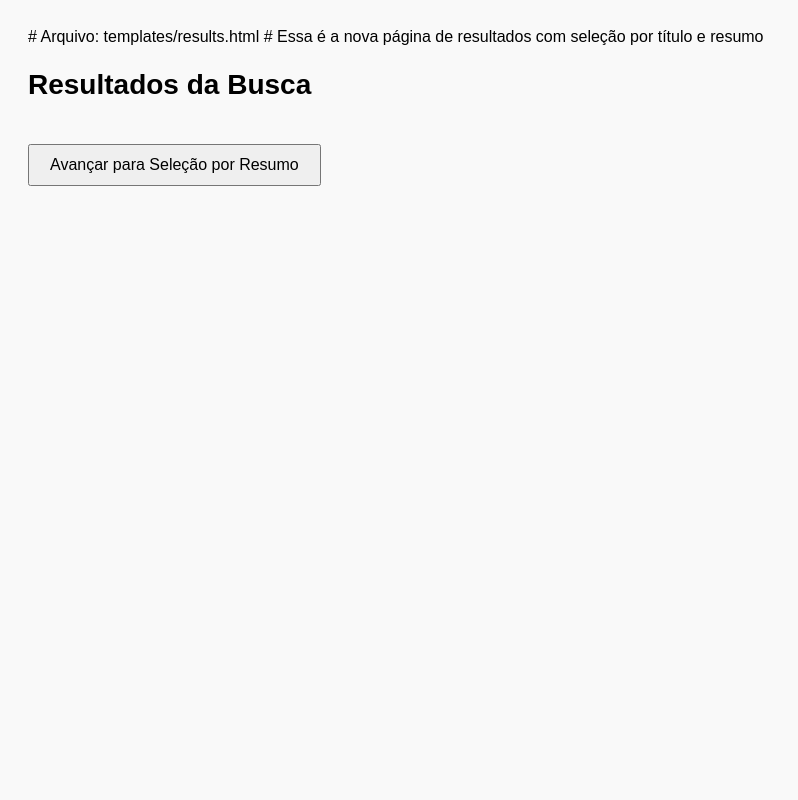
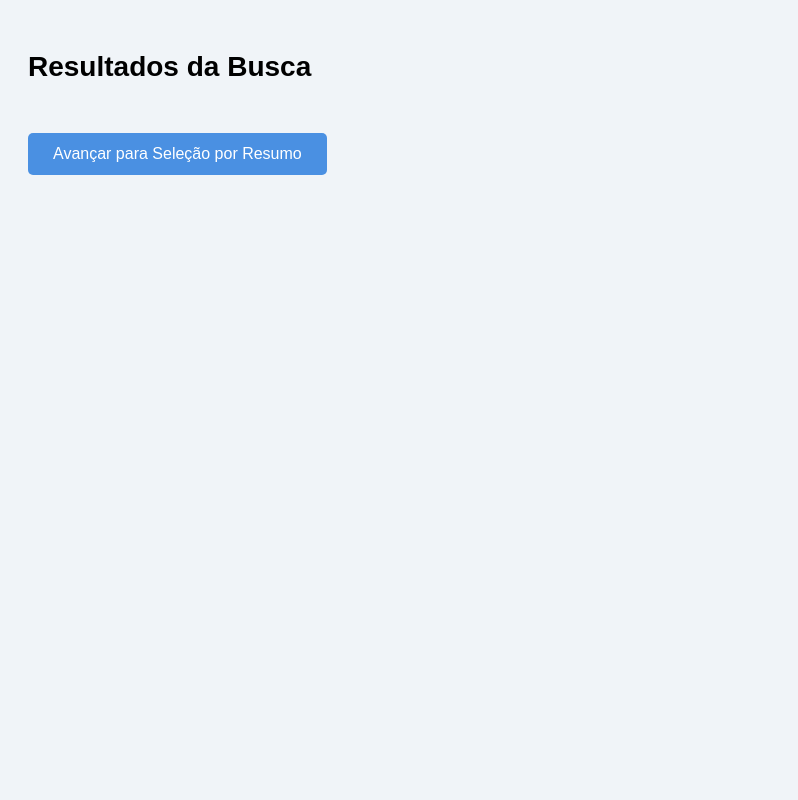
Before and after one commit to scisearch-ai/scisearch-ai, a Flask app: template scisearch-ai_plus_final_ready/app/templates/results.html in a window 1280 px wide. Shown: the whole page, without its empty margins (0-798 px from the left). Run offline with Flask 3, Linux system fonts and the light colour scheme; the template is opened without the code that fills it, so the values that code supplies are empty.

Commit message:
Update results.html

```diff
--- a/scisearch-ai_plus_final_ready/app/templates/results.html
+++ b/scisearch-ai_plus_final_ready/app/templates/results.html
@@ -1,6 +1,3 @@
-# Arquivo: templates/results.html
-# Essa é a nova página de resultados com seleção por título e resumo
-
 <!DOCTYPE html>
 <html lang="en">
 <head>
@@ -10,60 +7,92 @@
         body {
             font-family: Arial, sans-serif;
             padding: 20px;
-            background-color: #f9f9f9;
+            background-color: #f0f4f8;
         }
         h2 {
             font-size: 28px;
+            margin-bottom: 20px;
+        }
+        .base-header {
+            background-color: #dfe9f5;
+            padding: 10px;
+            margin-top: 20px;
+            font-size: 20px;
+            border-left: 5px solid #4a90e2;
         }
         .result {
             background: white;
             border-radius: 8px;
             padding: 15px;
             margin: 10px 0;
-            box-shadow: 0 0 5px rgba(0, 0, 0, 0.1);
+            box-shadow: 0 0 5px rgba(0, 0, 0, 0.08);
         }
         .result input[type="checkbox"] {
             margin-right: 10px;
         }
         #next-step-btn {
-            margin-top: 20px;
-            padding: 10px 20px;
+            margin-top: 30px;
+            padding: 12px 25px;
             font-size: 16px;
+            background-color: #4a90e2;
+            color: white;
+            border: none;
+            border-radius: 5px;
+            cursor: pointer;
+        }
+        #next-step-btn:hover {
+            background-color: #3c7ecb;
         }
     </style>
 </head>
 <body>
     <h2>Resultados da Busca</h2>
     <form id="selection-form">
-        <div id="results-container">
-            <!-- Resultados inseridos dinamicamente -->
-        </div>
+        <div id="results-container"></div>
         <button type="submit" id="next-step-btn">Avançar para Seleção por Resumo</button>
     </form>
 
     <script>
-        const results = JSON.parse(localStorage.getItem('search_results') || '[]');
+        const results = JSON.parse(localStorage.getItem('search_results') || '{}');
         const container = document.getElementById('results-container');
 
-        results.forEach((r, index) => {
+        let selectedArticles = [];
+
+        Object.entries(results.results || {}).forEach(([base, baseResults]) => {
+            const header = document.createElement('div');
+            header.className = 'base-header';
+            header.textContent = base;
+            container.appendChild(header);
+
+            if (baseResults.error) {
+                const errorBox = document.createElement('div');
+                errorBox.textContent = `⚠️ Erro ao buscar resultados: ${baseResults.error}`;
+                container.appendChild(errorBox);
+            } else {
+                baseResults.forEach((r, index) => {
                     const div = document.createElement('div');
                     div.className = 'result';
+                    const articleId = `${base}_${index}`;
                     div.innerHTML = `
                         <label>
-                    <input type="checkbox" name="selected" value="${index}">
+                            <input type="checkbox" name="selected" value="${articleId}">
                             <strong>${r.title}</strong><br>
                             <em>${r.year}</em><br>
                             <a href="${r.url}" target="_blank">Acessar</a>
                         </label>
                     `;
+                    selectedArticles.push({ id: articleId, ...r });
                     container.appendChild(div);
+                });
+            }
         });
 
         document.getElementById('selection-form').addEventListener('submit', function(e) {
             e.preventDefault();
             const selected = Array.from(document.querySelectorAll('input[name="selected"]:checked'))
-                .map(cb => results[cb.value]);
-            localStorage.setItem('selected_titles', JSON.stringify(selected));
+                .map(cb => cb.value);
+            const selectedData = selectedArticles.filter(a => selected.includes(a.id));
+            localStorage.setItem('selected_titles', JSON.stringify(selectedData));
             window.location.href = '/abstract-review';
         });
     </script>
```
Lines whose indentation alone changed are shown as unchanged.
